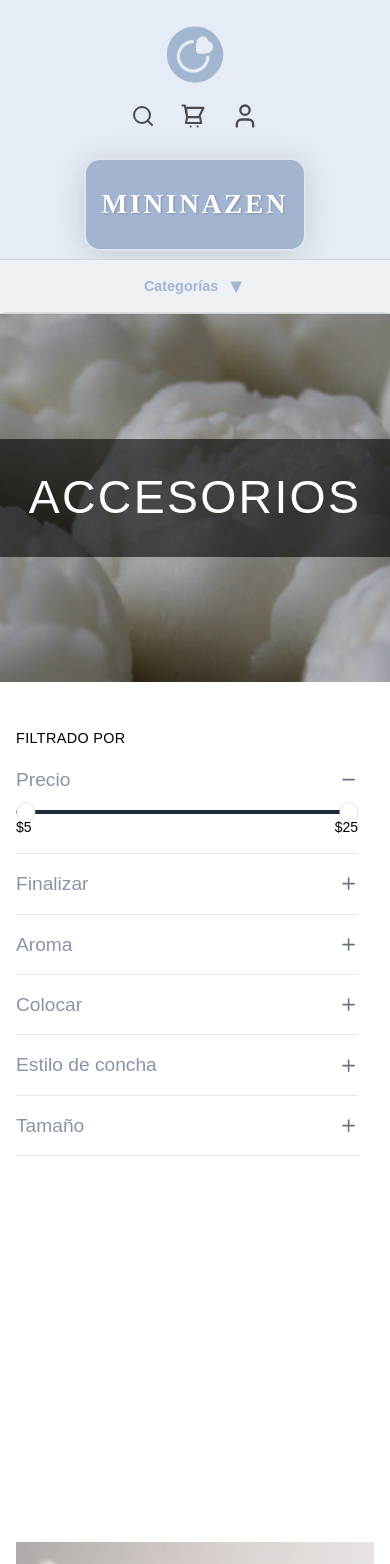
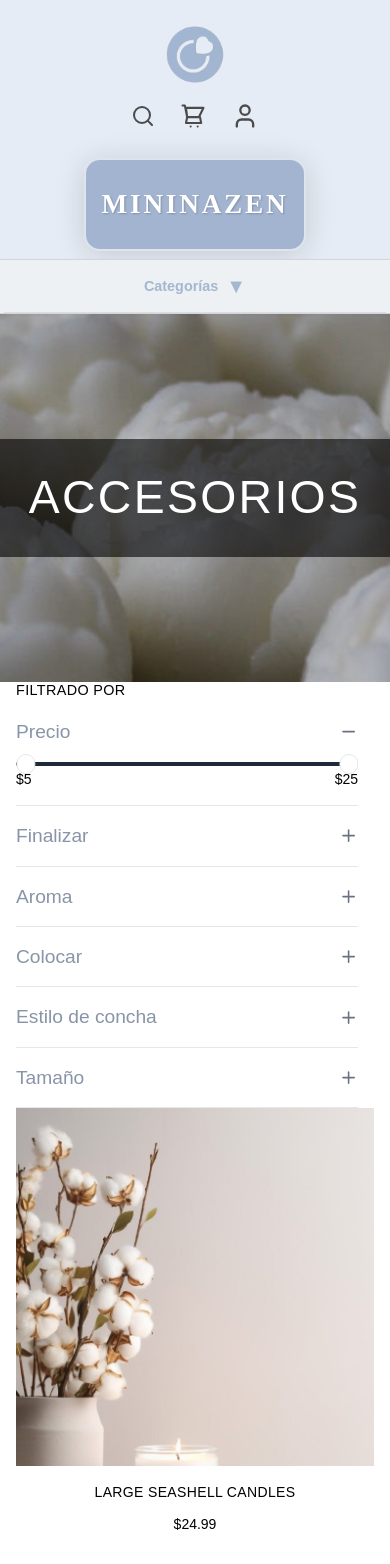
Before and after one commit to CEEC-PERU/MininazenVela, a Next.js app: page /usuario/accesorios in a window 390 px wide. Shown: the top 1564 px of the page. Built offline with nearby package versions, Linux system fonts and the light colour scheme.

Commit message:
accesorios-responsivos-errores-arreglados

```diff
--- a/app/globals.css
+++ b/app/globals.css
@@ -1005,7 +1005,21 @@ body {
 
 
 
-/* filtros - Ultra-optimizado SIN espacios en blanco */
+
+
+
+
+
+
+
+
+
+
+
+
+
+
+/* filtros */
 .filter-section {
   border-bottom: 1px solid #e5e7eb;
   padding: 0.75rem 0;
@@ -1155,6 +1169,8 @@ body {
     height: auto;
     padding: 0;
     margin: 0;
+    margin-bottom: 0 !important;
+    padding-bottom: 0 !important;
   }
 }
 
@@ -1163,6 +1179,8 @@ body {
     padding: 0;
     margin: 0;
     height: fit-content;
+    margin-bottom: 0 !important;
+    padding-bottom: 0 !important;
   }
 }
 
@@ -1171,6 +1189,8 @@ body {
     padding: 0;
     margin: 0;
     height: fit-content;
+    margin-bottom: 0 !important;
+    padding-bottom: 0 !important;
   }
 }
 
@@ -1309,7 +1329,7 @@ body {
   }
 }
 
-/* Botón de limpiar filtros - MÍNIMO ESPACIO */
+/* Botón de limpiar filtros  */
 .clear-filters-container {
   margin-top: 0.3rem;
   display: flex;
@@ -1324,6 +1344,8 @@ body {
   .clear-filters-container {
     margin-top: 0.2rem;
     font-size: 0.8rem;
+    margin-bottom: 0 !important;
+    padding-bottom: 0 !important;
   }
 }
 
@@ -1331,6 +1353,8 @@ body {
   .clear-filters-container {
     margin-top: 0.1rem;
     font-size: 0.75rem;
+    margin-bottom: 0 !important;
+    padding-bottom: 0 !important;
   }
 }
 
@@ -1462,6 +1486,8 @@ body {
     margin: 0;
     height: fit-content;
     min-height: 0;
+    margin-bottom: 0 !important;
+    padding-bottom: 0 !important;
   }
 }
 
@@ -1472,6 +1498,8 @@ body {
     height: fit-content;
     min-height: 0;
     max-height: none;
+    margin-bottom: 0 !important;
+    padding-bottom: 0 !important;
   }
 }
 
@@ -1482,6 +1510,8 @@ body {
     height: fit-content;
     min-height: 0;
     max-height: none;
+    margin-bottom: 0 !important;
+    padding-bottom: 0 !important;
   }
 }
 
@@ -1548,16 +1578,6 @@ body {
   }
 }
 
-
-
-
-
-
-
-
-
-
-
 /*  cuadrícula de productos */
 .product-grid {
   display: grid;
@@ -1606,6 +1626,73 @@ body {
   margin-top: 0.25rem;
   font-size: 0.875rem;
 }
+
+/*  PANTALLAS DE CELULAR (480px y menos) */
+@media (max-width: 480px) {
+  .mobile-main-container {
+    padding-top: 0 !important;
+    padding-bottom: 0 !important;
+    margin-top: 0 !important;
+    margin-bottom: 0 !important;
+  }
+
+  .mobile-layout-grid {
+    gap: 0 !important;
+    margin: 0 !important;
+    padding: 0 !important;
+  }
+
+  .mobile-filter-section {
+    margin-bottom: 0 !important;
+    padding-bottom: 0 !important;
+    border-bottom: none !important;
+    position: static !important;
+    height: auto !important;
+    max-height: none !important;
+    overflow-y: visible !important;
+  }
+
+  .mobile-products-section {
+    margin-top: 0 !important;
+    padding-top: 0 !important;
+  }
+
+  .mobile-filter-no-space {
+    margin-bottom: 0 !important;
+    padding-bottom: 0 !important;
+    height: auto !important;
+    min-height: 0 !important;
+    max-height: fit-content !important;
+    overflow: visible !important;
+  }
+
+  .mobile-filter-content {
+    margin-bottom: 0 !important;
+    padding-bottom: 0 !important;
+  }
+
+  .mobile-clear-filters {
+    margin-bottom: 0 !important;
+    padding-bottom: 0 !important;
+  }
+
+  .container {
+    padding-top: 0 !important;
+    padding-bottom: 0 !important;
+  }
+
+  .filter-sidebar-wrapper {
+    max-height: fit-content !important;
+    overflow: visible !important;
+  }
+}
+
+
+
+
+
+
+
 
 
 
--- a/pages/usuario/accesorios.tsx
+++ b/pages/usuario/accesorios.tsx
@@ -246,7 +246,8 @@ const mockProducts = [
     colocar: "individual-oval",
     estilo: "concha-de-caracol-2",
     tamano: "rectangulo-largo",
-  }, {
+  },
+  {
     id: "15",
     name: "Shell Candle Set",
     price: 39.99,
@@ -368,14 +369,13 @@ export default function AccesoriosPage() {
   return (
     <main className="text-black">
       <PageHeader title="ACCESORIOS" backgroundImage={headerImage} />
-      <div className="container mx-auto px-4 py-12 main-content-area">
-        <div className="grid grid-cols-1 gap-8 md:grid-cols-[250px_1fr]">
-
-          <div className="md:sticky md:top-[64px] md:self-start h-[calc(100vh-64px)] overflow-y-auto pr-4 bg-white">
+      <div className="container mx-auto px-4 py-12 mobile-main-container">
+        <div className="grid grid-cols-1 gap-8 md:grid-cols-[250px_1fr] mobile-layout-grid">
+          <div className="md:sticky md:top-[64px] md:self-start md:h-[calc(100vh-64px)] md:overflow-y-auto pr-4 bg-white mobile-filter-section">
             <FilterSidebar onFilterChange={handleFilterChange} minPrice={5} maxPrice={25} />
           </div>
 
-          <div>
+          <div className="mobile-products-section">
             {filteredProducts.length === 0 ? (
               <div className="mt-8 text-center">
                 <p className="text-lg">No se encontraron productos que coincidan con los filtros seleccionados.</p>
@@ -403,8 +403,7 @@ export default function AccesoriosPage() {
                   <button
                     key={index}
                     onClick={() => goToPage(index + 1)}
-                    className={`pagination-number ${currentPage === index + 1 ? "active" : ""
-                      }`}
+                    className={`pagination-number ${currentPage === index + 1 ? "active" : ""}`}
                   >
                     {index + 1}
                   </button>
```
